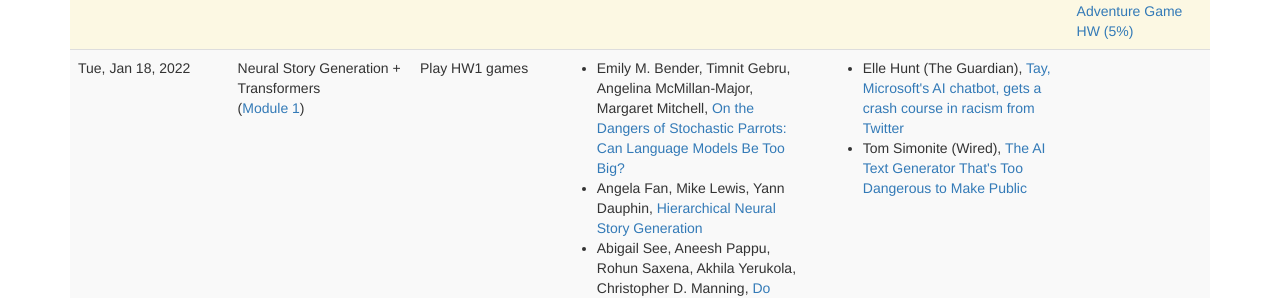
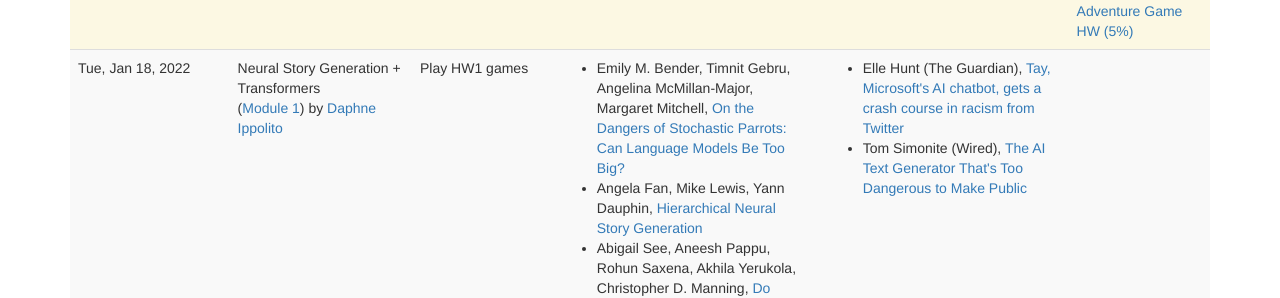
Before and after one commit to interactive-fiction-class/interactive-fiction-class.github.io, a Jekyll site: the page built from lectures.md, in a window 1280 px wide and 900 px high, scrolled down 355 px. Shown: the part 160-458 px from the top of the window. Built offline with Jekyll 4.4.1, drawn with Linux system fonts in a browser that asks for light colours; nearby versions of some CDN libraries; a script that is not in the unit is left out.

Commit message:
matched attributes from yaml

```diff
--- a/lectures.md
+++ b/lectures.md
@@ -49,9 +49,9 @@
 				    {% assign required = lesson.readings%}
 				    {% assign optional = lesson.optional%}
 				    {% assign slides = lesson.slides%}
-				    {% assign video = lesson.recording%}
-				    {% assign speaker = lesson.speaker%}
-				    {% assign speaker_url = lesson.speaker_url%}
+				    {% assign video = lesson.video%}
+				    {% assign speaker = lesson.guest_speaker%}
+				    {% assign speaker_url = lesson.guest_url%}
 				    {% break %}
 			    {% endif %}
 		    {% endfor %}
```
